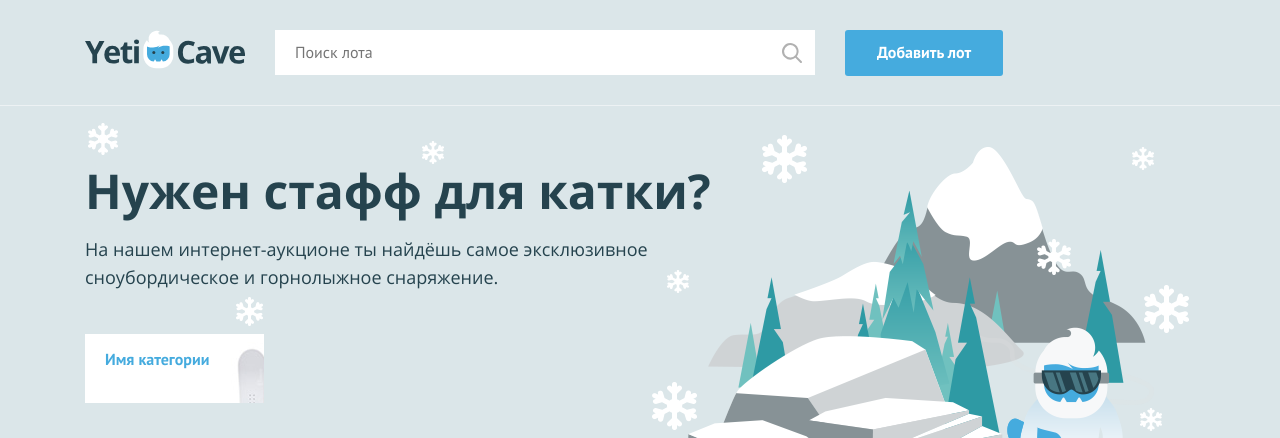
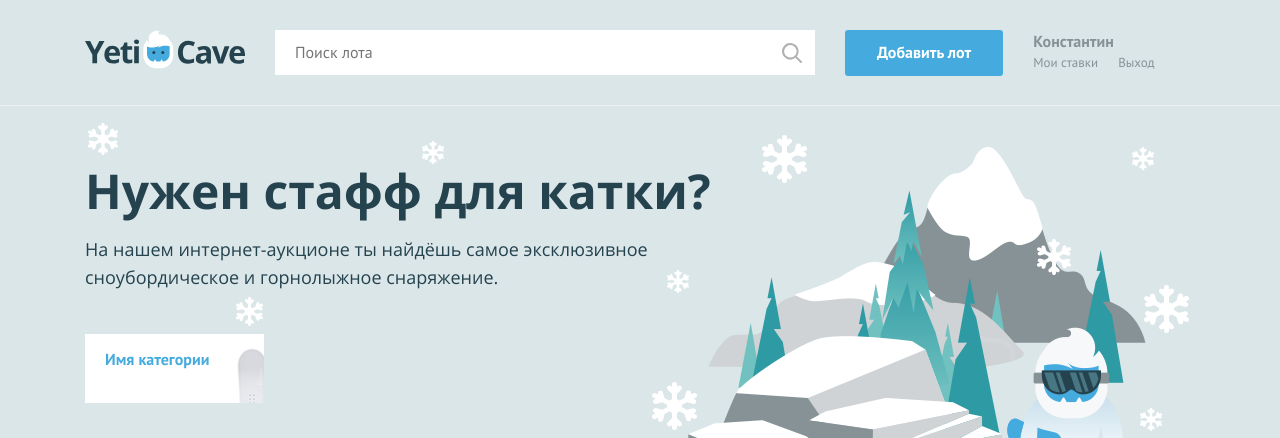
Before and after one commit to ckrichko/349627-yeticave-9, a PHP site: page / in a window 1280 px wide. Shown: the top 438 px of the page. Run offline with PHP 8.4, Linux system fonts and the light colour scheme.

Commit message:
Добавляет условие вывода имени пользователя

```diff
--- a/index.php
+++ b/index.php
@@ -1,7 +1,7 @@
 <?php
 $is_auth = rand(0, 1);
 
-$user_name = ''; // укажите здесь ваше имя
+$user_name = 'Константин'; // укажите здесь ваше имя
 ?>
 <!DOCTYPE html>
 <html lang="ru">
@@ -27,9 +27,22 @@ $user_name = ''; // укажите здесь ваше имя
           <a class="main-header__add-lot button" href="pages/add-lot.html">Добавить лот</a>
 
           <nav class="user-menu">
-
-        <!-- здесь должен быть PHP код для показа меню и данных пользователя -->
-
+            <?php if ($is_auth == 1) { ?>
+              <div class="user-menu__logged">
+                <p><?php echo $user_name ?></p>
+                <a class="user-menu__bets" href="pages/my-bets.html">Мои ставки</a>
+                <a class="user-menu__logout" href="#">Выход</a>
+              </div>
+            <?php } else { ?>
+              <ul class="user-menu__list">
+                <li class="user-menu__item">
+                  <a href="#">Регистрация</a>
+                </li>
+                <li class="user-menu__item">
+                  <a href="#">Вход</a>
+                </li>
+              </ul>
+            <?php } ?>
           </nav>
         </div>
       </header>
@@ -37,7 +50,8 @@ $user_name = ''; // укажите здесь ваше имя
       <main class="container">
         <section class="promo">
           <h2 class="promo__title">Нужен стафф для катки?</h2>
-        <p class="promo__text">На нашем интернет-аукционе ты найдёшь самое эксклюзивное сноубордическое и горнолыжное снаряжение.</p>
+          <p
+            class="promo__text">На нашем интернет-аукционе ты найдёшь самое эксклюзивное сноубордическое и горнолыжное снаряжение.</p>
           <ul class="promo__list">
             <!--заполните этот список из массива категорий-->
             <li class="promo__item promo__item--boards">
@@ -92,22 +106,38 @@ $user_name = ''; // укажите здесь ваше имя
           <span class="visually-hidden">Мы в соцсетях:</span>
           <a class="social__link social__link--facebook" href="#">
             <span class="visually-hidden">Facebook</span>
-                <svg width="27" height="27" viewBox="0 0 27 27" xmlns="http://www.w3.org/2000/svg"><circle stroke="#879296" fill="none" cx="13.5" cy="13.5" r="12.667"/><path fill="#879296" d="M14.26 20.983h-2.816v-6.626H10.04v-2.28h1.404v-1.364c0-1.862.79-2.922 3.04-2.922h1.87v2.28h-1.17c-.876 0-.972.322-.972.916v1.14h2.212l-.245 2.28h-1.92v6.625z"/></svg>
+            <svg width="27" height="27" viewBox="0 0 27 27" xmlns="http://www.w3.org/2000/svg">
+              <circle stroke="#879296" fill="none" cx="13.5" cy="13.5" r="12.667"/>
+              <path fill="#879296"
+                d="M14.26 20.983h-2.816v-6.626H10.04v-2.28h1.404v-1.364c0-1.862.79-2.922 3.04-2.922h1.87v2.28h-1.17c-.876 0-.972.322-.972.916v1.14h2.212l-.245 2.28h-1.92v6.625z"/>
+            </svg>
           </a>
           <span class="visually-hidden">,</span>
           <a class="social__link social__link--twitter" href="#">
             <span class="visually-hidden">Twitter</span>
-                <svg width="27" height="27" viewBox="0 0 27 27" xmlns="http://www.w3.org/2000/svg"><circle stroke="#879296" fill="none" cx="13.5" cy="13.5" r="12.687"/><path fill="#879296" d="M18.38 10.572c.525-.336.913-.848 1.092-1.445-.485.305-1.02.52-1.58.635-.458-.525-1.12-.827-1.816-.83-1.388.063-2.473 1.226-2.44 2.615-.002.2.02.4.06.596-2.017-.144-3.87-1.16-5.076-2.78-.22.403-.335.856-.332 1.315-.01.865.403 1.68 1.104 2.188-.397-.016-.782-.13-1.123-.333-.03 1.207.78 2.272 1.95 2.567-.21.06-.43.09-.653.088-.155.015-.313.015-.47 0 .3 1.045 1.238 1.777 2.324 1.815-.864.724-1.956 1.12-3.083 1.122-.198.013-.397.013-.595 0 1.12.767 2.447 1.18 3.805 1.182 4.57 0 7.066-3.992 7.066-7.456v-.34c.49-.375.912-.835 1.24-1.357-.465.218-.963.36-1.473.42z"/></svg>
+            <svg width="27" height="27" viewBox="0 0 27 27" xmlns="http://www.w3.org/2000/svg">
+              <circle stroke="#879296" fill="none" cx="13.5" cy="13.5" r="12.687"/>
+              <path fill="#879296"
+                d="M18.38 10.572c.525-.336.913-.848 1.092-1.445-.485.305-1.02.52-1.58.635-.458-.525-1.12-.827-1.816-.83-1.388.063-2.473 1.226-2.44 2.615-.002.2.02.4.06.596-2.017-.144-3.87-1.16-5.076-2.78-.22.403-.335.856-.332 1.315-.01.865.403 1.68 1.104 2.188-.397-.016-.782-.13-1.123-.333-.03 1.207.78 2.272 1.95 2.567-.21.06-.43.09-.653.088-.155.015-.313.015-.47 0 .3 1.045 1.238 1.777 2.324 1.815-.864.724-1.956 1.12-3.083 1.122-.198.013-.397.013-.595 0 1.12.767 2.447 1.18 3.805 1.182 4.57 0 7.066-3.992 7.066-7.456v-.34c.49-.375.912-.835 1.24-1.357-.465.218-.963.36-1.473.42z"/>
+            </svg>
           </a>
           <span class="visually-hidden">,</span>
           <a class="social__link social__link--instagram" href="#">
             <span class="visually-hidden">Instagram</span>
-                <svg width="27" height="27" viewBox="0 0 27 27" xmlns="http://www.w3.org/2000/svg"><circle stroke="#879296" fill="none" cx="13.5" cy="13.5" r="12.687"/><path fill="#879296" d="M13.5 8.3h2.567c.403.002.803.075 1.18.213.552.213.988.65 1.2 1.2.14.38.213.778.216 1.18v5.136c-.003.403-.076.803-.215 1.18-.213.552-.65.988-1.2 1.2-.378.14-.778.213-1.18.216h-5.135c-.403-.003-.802-.076-1.18-.215-.552-.214-.988-.65-1.2-1.2-.14-.38-.212-.78-.215-1.182V13.46v-2.566c.003-.403.076-.802.214-1.18.213-.552.65-.988 1.2-1.2.38-.14.778-.212 1.18-.215H13.5m0-1.143h-2.616c-.526.01-1.048.108-1.54.292-.853.33-1.527 1-1.856 1.854-.184.493-.283 1.014-.292 1.542v5.232c.01.526.108 1.048.292 1.54.33.853 1.003 1.527 1.855 1.856.493.184 1.015.283 1.54.293H16.117c.527-.01 1.048-.11 1.54-.293.854-.33 1.527-1.003 1.856-1.855.184-.493.283-1.015.293-1.54V13.46v-2.614c-.01-.528-.11-1.05-.293-1.542-.33-.853-1.002-1.525-1.855-1.855-.493-.185-1.014-.283-1.54-.293-.665.01-.89 0-2.617 0zm0 3.093c-2.51.007-4.07 2.73-2.808 4.898 1.26 2.17 4.398 2.16 5.645-.017.285-.495.434-1.058.433-1.63-.006-1.8-1.47-3.256-3.27-3.25zm0 5.378c-1.63-.007-2.64-1.777-1.82-3.185.823-1.41 2.86-1.4 3.67.017.18.316.276.675.278 1.04.006 1.177-.95 2.133-2.128 2.128zm4.118-5.524c0 .58-.626.94-1.127.65-.5-.29-.5-1.012 0-1.3.116-.067.245-.102.378-.102.418-.005.76.333.76.752z"/></svg>
+            <svg width="27" height="27" viewBox="0 0 27 27" xmlns="http://www.w3.org/2000/svg">
+              <circle stroke="#879296" fill="none" cx="13.5" cy="13.5" r="12.687"/>
+              <path fill="#879296"
+                d="M13.5 8.3h2.567c.403.002.803.075 1.18.213.552.213.988.65 1.2 1.2.14.38.213.778.216 1.18v5.136c-.003.403-.076.803-.215 1.18-.213.552-.65.988-1.2 1.2-.378.14-.778.213-1.18.216h-5.135c-.403-.003-.802-.076-1.18-.215-.552-.214-.988-.65-1.2-1.2-.14-.38-.212-.78-.215-1.182V13.46v-2.566c.003-.403.076-.802.214-1.18.213-.552.65-.988 1.2-1.2.38-.14.778-.212 1.18-.215H13.5m0-1.143h-2.616c-.526.01-1.048.108-1.54.292-.853.33-1.527 1-1.856 1.854-.184.493-.283 1.014-.292 1.542v5.232c.01.526.108 1.048.292 1.54.33.853 1.003 1.527 1.855 1.856.493.184 1.015.283 1.54.293H16.117c.527-.01 1.048-.11 1.54-.293.854-.33 1.527-1.003 1.856-1.855.184-.493.283-1.015.293-1.54V13.46v-2.614c-.01-.528-.11-1.05-.293-1.542-.33-.853-1.002-1.525-1.855-1.855-.493-.185-1.014-.283-1.54-.293-.665.01-.89 0-2.617 0zm0 3.093c-2.51.007-4.07 2.73-2.808 4.898 1.26 2.17 4.398 2.16 5.645-.017.285-.495.434-1.058.433-1.63-.006-1.8-1.47-3.256-3.27-3.25zm0 5.378c-1.63-.007-2.64-1.777-1.82-3.185.823-1.41 2.86-1.4 3.67.017.18.316.276.675.278 1.04.006 1.177-.95 2.133-2.128 2.128zm4.118-5.524c0 .58-.626.94-1.127.65-.5-.29-.5-1.012 0-1.3.116-.067.245-.102.378-.102.418-.005.76.333.76.752z"/>
+            </svg>
           </a>
           <span class="visually-hidden">,</span>
           <a class="social__link social__link--vkontakte" href="#">
             <span class="visually-hidden">Вконтакте</span>
-                <svg width="27" height="27" viewBox="0 0 27 27" xmlns="http://www.w3.org/2000/svg"><circle stroke="#879296" fill="none" cx="13.5" cy="13.5" r="12.666"/><path fill="#879296" d="M13.92 18.07c.142-.016.278-.074.39-.166.077-.107.118-.237.116-.37 0 0 0-1.13.516-1.296.517-.165 1.208 1.09 1.95 1.58.276.213.624.314.973.28h1.95s.973-.057.525-.837c-.38-.62-.865-1.17-1.432-1.626-1.208-1.1-1.043-.916.41-2.816.886-1.16 1.236-1.86 1.13-2.163-.108-.302-.76-.214-.76-.214h-2.164c-.092-.026-.19-.026-.282 0-.083.058-.15.135-.195.225-.224.57-.49 1.125-.8 1.656-.973 1.61-1.344 1.697-1.51 1.59-.37-.234-.272-.975-.272-1.433 0-1.56.243-2.202-.468-2.377-.32-.075-.647-.108-.974-.098-.604-.052-1.213.01-1.793.186-.243.116-.438.38-.32.4.245.018.474.13.642.31.152.303.225.638.214.975 0 0 .127 1.832-.302 2.056-.43.223-.692-.167-1.55-1.618-.29-.506-.547-1.03-.77-1.57-.038-.09-.098-.17-.174-.233-.1-.065-.214-.108-.332-.128H6.485s-.312 0-.42.137c-.106.135 0 .36 0 .36.87 2 2.022 3.868 3.42 5.543.923.996 2.21 1.573 3.567 1.598z"/></svg>
+            <svg width="27" height="27" viewBox="0 0 27 27" xmlns="http://www.w3.org/2000/svg">
+              <circle stroke="#879296" fill="none" cx="13.5" cy="13.5" r="12.666"/>
+              <path fill="#879296"
+                d="M13.92 18.07c.142-.016.278-.074.39-.166.077-.107.118-.237.116-.37 0 0 0-1.13.516-1.296.517-.165 1.208 1.09 1.95 1.58.276.213.624.314.973.28h1.95s.973-.057.525-.837c-.38-.62-.865-1.17-1.432-1.626-1.208-1.1-1.043-.916.41-2.816.886-1.16 1.236-1.86 1.13-2.163-.108-.302-.76-.214-.76-.214h-2.164c-.092-.026-.19-.026-.282 0-.083.058-.15.135-.195.225-.224.57-.49 1.125-.8 1.656-.973 1.61-1.344 1.697-1.51 1.59-.37-.234-.272-.975-.272-1.433 0-1.56.243-2.202-.468-2.377-.32-.075-.647-.108-.974-.098-.604-.052-1.213.01-1.793.186-.243.116-.438.38-.32.4.245.018.474.13.642.31.152.303.225.638.214.975 0 0 .127 1.832-.302 2.056-.43.223-.692-.167-1.55-1.618-.29-.506-.547-1.03-.77-1.57-.038-.09-.098-.17-.174-.233-.1-.065-.214-.108-.332-.128H6.485s-.312 0-.42.137c-.106.135 0 .36 0 .36.87 2 2.022 3.868 3.42 5.543.923.996 2.21 1.573 3.567 1.598z"/>
+            </svg>
           </a>
         </div>
         <a class="main-footer__add-lot button" href="add-lot.html">Добавить лот</a>
```
Lines whose indentation alone changed are shown as unchanged.
